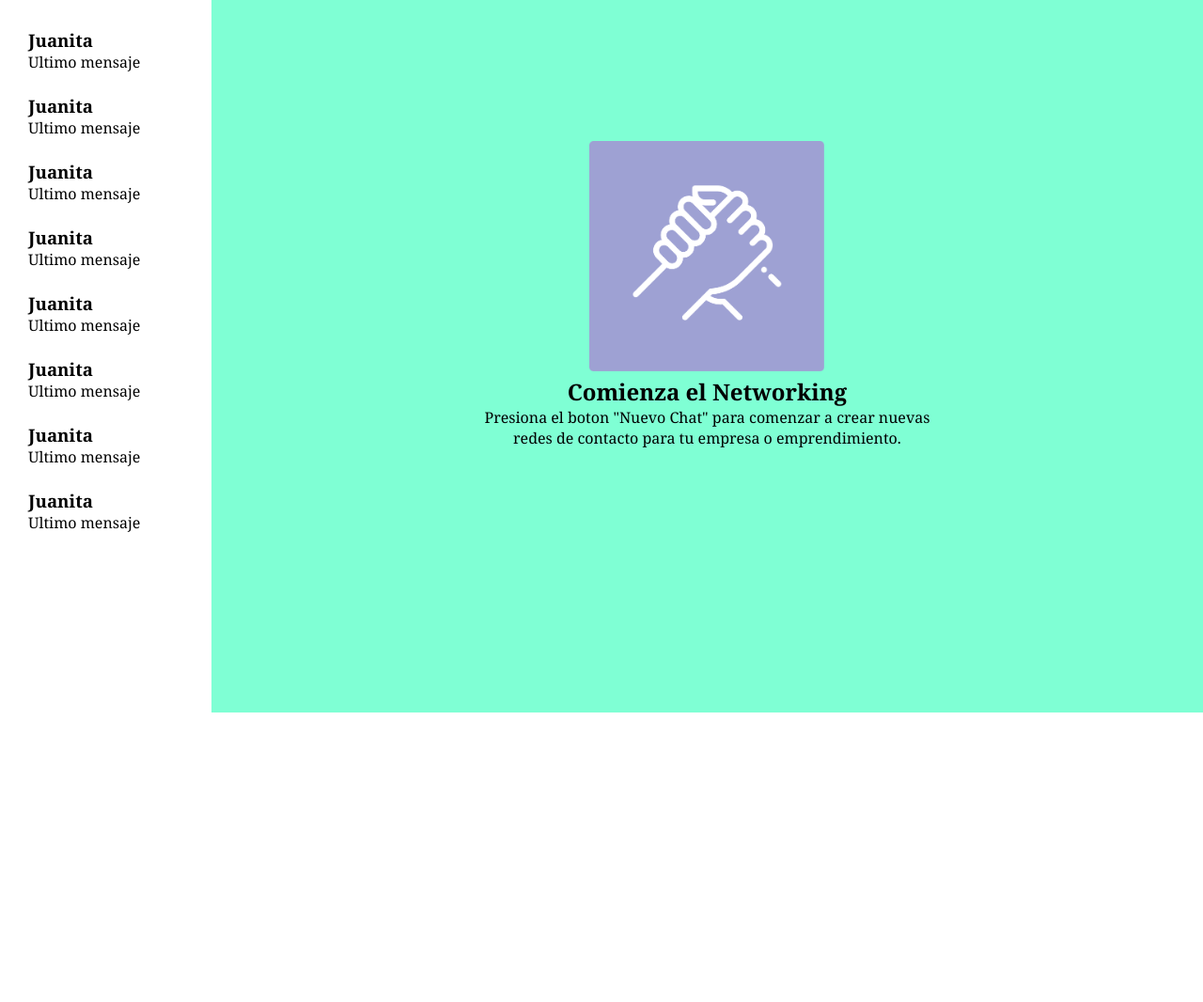
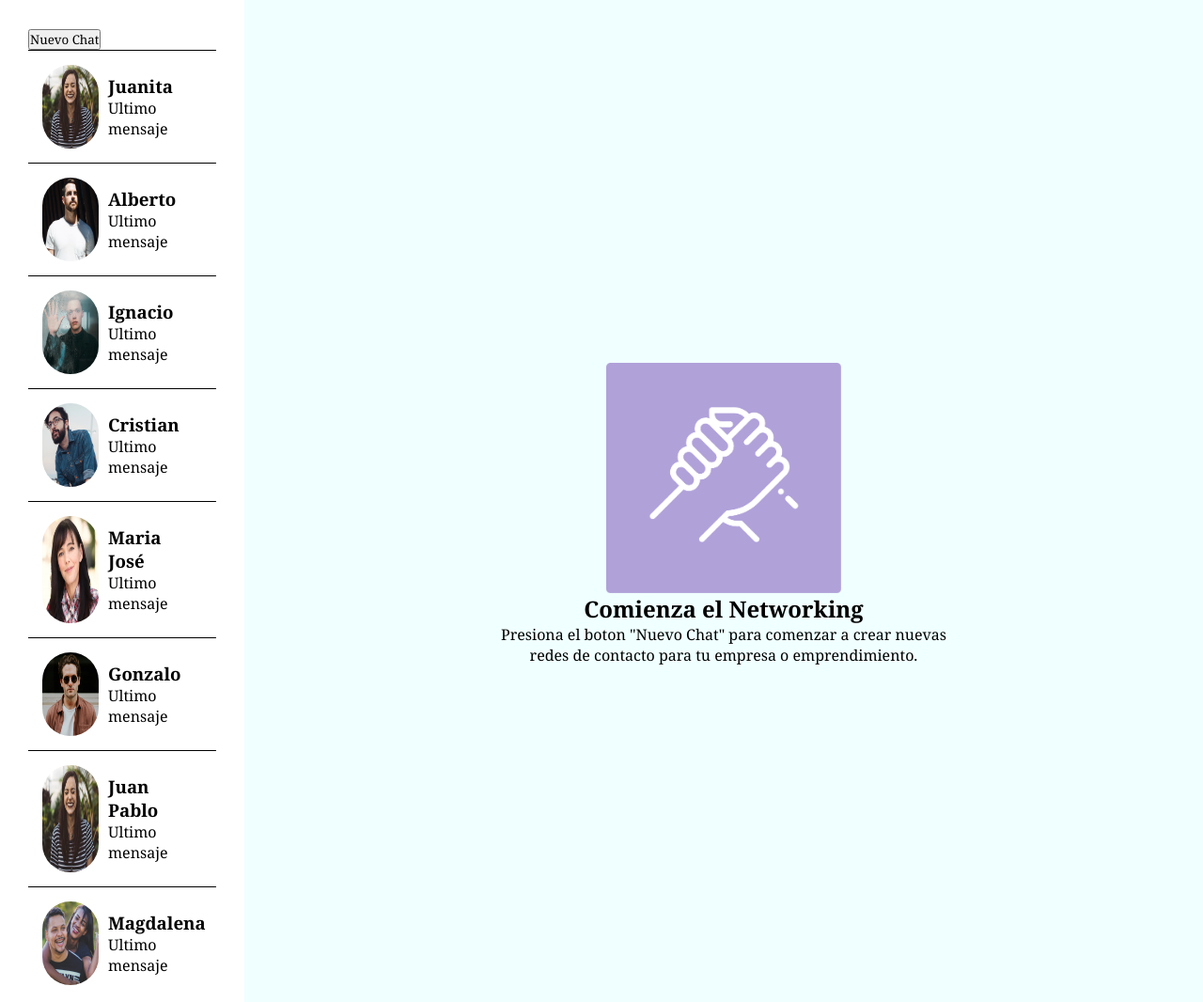
Before and after one commit to gonza23k/Css_Flexbox, a plain HTML site: page index.html in a window 1280 px wide. Shown: the top 1066 px of the page at 94% size. Before the commit the page ends 800 px from the top, so only its background shows below. Drawn offline with Linux system fonts and the light colour scheme.

Commit message:
Personas

```diff
--- a/assets/css/style.css
+++ b/assets/css/style.css
@@ -7,11 +7,14 @@ main{
     display: flex;
 }
 .principal{
+    display: flex;
     width: 100%;
     text-align: center;
-    padding-top: 150px;
-    background-color: aquamarine;
+    background-color: azure;
     min-height: 76vh;
+    flex-direction: column;
+    justify-content: center;
+    align-items: center;
 }
 .principal img{
     width: 250px;
@@ -21,7 +24,18 @@ main{
     width: 200px;
 }
 .contactos .contacto{
-    display: block;
+    display: flex;
     min-height: 70px;
+    border-color: black;
+    border-top: solid 1px;
+    padding: 15px;
+}
+.contactos .contacto img{
+    width: 60px;
+    border-radius: 30px;
+}
+.contactos .contacto .info{
+    text-align: left;
+    padding: 10px;
 
 }
--- a/index.html
+++ b/index.html
@@ -12,37 +12,64 @@
 <body>
     <main>
         <section class="contactos">
+            <div class="nuevo-chat">
+                <button>Nuevo Chat</button>
+            </div>
             <div class="contacto">
+                    <img src="assets/img/Screen Shot 2018-11-28 at 15.27.14.jpg" alt="">
+                <div class="info">
                     <h3>Juanita</h3>
                     <p>Ultimo mensaje</p>
                 </div>
+            </div>
             <div class="contacto">
-                <h3>Juanita</h3>
+                <img src="assets/img/Screen Shot 2018-11-28 at 15.30.34.jpg" alt="">
+                <div class="info">
+                    <h3>Alberto</h3>
                     <p>Ultimo mensaje</p>
                 </div>
+            </div>
             <div class="contacto">
-                <h3>Juanita</h3>
+                <img src="assets/img/Screen Shot 2018-11-28 at 15.32.16.jpg" alt="">
+                <div class="info">
+                    <h3>Ignacio</h3>
                     <p>Ultimo mensaje</p>
                 </div>
+            </div>
             <div class="contacto">
-                <h3>Juanita</h3>
+                <img src="assets/img/Screen Shot 2018-11-28 at 15.31.09.jpg" alt="">
+                <div class="info">
+                    <h3>Cristian</h3>
                     <p>Ultimo mensaje</p>
                 </div>
+            </div>
             <div class="contacto">
-                <h3>Juanita</h3>
+                <img src="assets/img/Screen Shot 2018-11-28 at 15.32.44.jpg" alt="">
+                <div class="info">
+                    <h3>Maria José</h3>
                     <p>Ultimo mensaje</p>
                 </div>
+            </div>
             <div class="contacto">
-                <h3>Juanita</h3>
+                <img src="assets/img/Screen Shot 2018-11-28 at 15.30.54.jpg" alt="">
+                <div class="info">
+                    <h3>Gonzalo</h3>
                     <p>Ultimo mensaje</p>
                 </div>
+            </div>
             <div class="contacto">
-                <h3>Juanita</h3>
+                <img src="assets/img/Screen Shot 2018-11-28 at 15.27.14.jpg" alt="">
+                <div class="info">
+                    <h3>Juan Pablo</h3>
                     <p>Ultimo mensaje</p>
                 </div>
+            </div>
             <div class="contacto">
-                <h3>Juanita</h3>
+                <img src="assets/img/Screen Shot 2018-11-28 at 15.28.30.jpg" alt="">
+                <div class="info">
+                    <h3>Magdalena</h3>
                     <p>Ultimo mensaje</p>
+                </div>
             </div>
         </section>
 
```
Lines whose indentation alone changed are shown as unchanged.
